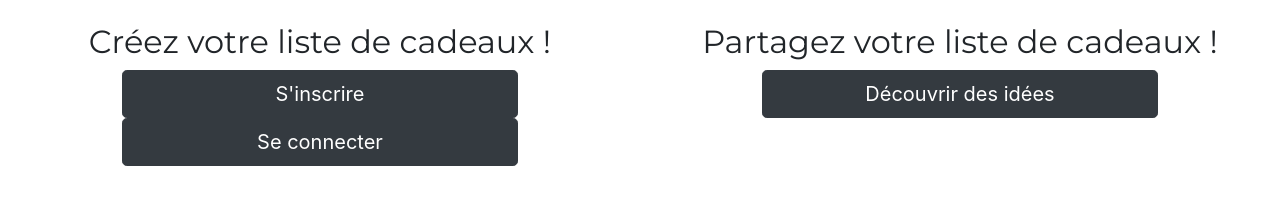
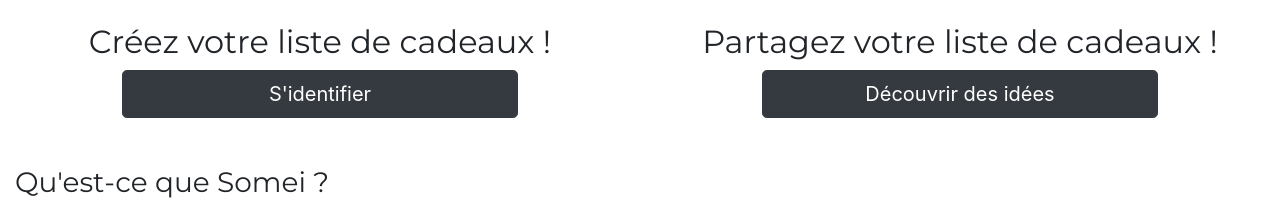
Before and after one commit to Quentinchampenois/next-sample, a Next.js app: page / in a window 1280 px wide. Shown: the part 220-430 px from the top of the page. Built offline with nearby package versions, Linux system fonts and the light colour scheme.

Commit message:
extract head in component

```diff
--- /dev/null
+++ b/components/SHead.js
@@ -0,0 +1,13 @@
+import Head from "next/Head";
+
+export default function SHead({ title }) {
+    return (
+        <Head>
+            <title>{title}</title>
+            <link rel="icon" href="/favicon.ico"/>
+            <link rel="preconnect" href="https://fonts.gstatic.com"/>
+            <link href="https://fonts.googleapis.com/css2?family=Montserrat&display=swap" rel="stylesheet"/>
+        </Head>
+
+    )
+}
--- a/mocks/handlers.js
+++ b/mocks/handlers.js
@@ -3,11 +3,10 @@
 
 const factory = new Factory()
 export const handlers = [
-    rest.get('api/users/:userId', (req, res, ctx) => {
-        const { userId } = req.params
-
-        return res(
-        ctx.json(factory.userData(userId))
+    rest.get('/api/users/2', (req, res, ctx) => {
+        return res(ctx.json({
+                "user": factory.userData(2)
+            })
         )
     }),
 ]
--- a/package.json
+++ b/package.json
@@ -12,12 +12,10 @@
     "next": "10.0.4",
     "react": "17.0.1",
     "react-bootstrap": "^1.4.0",
-    "react-dom": "17.0.1",
-    "sqlite3": "^5.0.0"
+    "react-dom": "17.0.1"
   },
   "devDependencies": {
     "faker": "^5.1.0",
-    "msw": "^0.24.3",
-    "sqlite": "^4.0.18"
+    "msw": "^0.24.3"
   }
 }
--- a/pages/index.js
+++ b/pages/index.js
@@ -5,16 +5,13 @@
 import Row from "react-bootstrap/Row";
 import Col from "react-bootstrap/Col";
 import Button from "react-bootstrap/Button";
+import Link from "next/link";
+import SHead from "../components/SHead";
 
 export default function Home() {
     return (
         <>
-            <Head>
-                <title>Somei - Idées de cadeaux</title>
-                <link rel="icon" href="/favicon.ico"/>
-                <link rel="preconnect" href="https://fonts.gstatic.com"/>
-                <link href="https://fonts.googleapis.com/css2?family=Montserrat&display=swap" rel="stylesheet"/>
-            </Head>
+            <SHead title={"Somei, des idées de cadeaux"} />
             <Container fluid>
                 <header className={"my-5"}>
                     <Row>
@@ -33,16 +30,11 @@
                             </h2>
                             <Row>
                                 <Col xs={{span: 8, offset: 2}}>
+                                    <Link href="/users/signin">
                                     <Button variant={"dark"} size={'lg'} block>
-                                        S'inscrire
+                                        S'identifier
                                     </Button>
-                                </Col>
-                            </Row>
-                            <Row>
-                                <Col xs={{span: 8, offset: 2}}>
-                                    <Button variant={"dark"} size={'lg'} block>
-                                        Se connecter
-                                    </Button>
+                                    </Link>
                                 </Col>
                             </Row>
                         </Col>
```
Also changed, not shown: pages/users/signin.js (added, +8 -0 lines), 1 other file (tests, documents, lock files or other folders).
